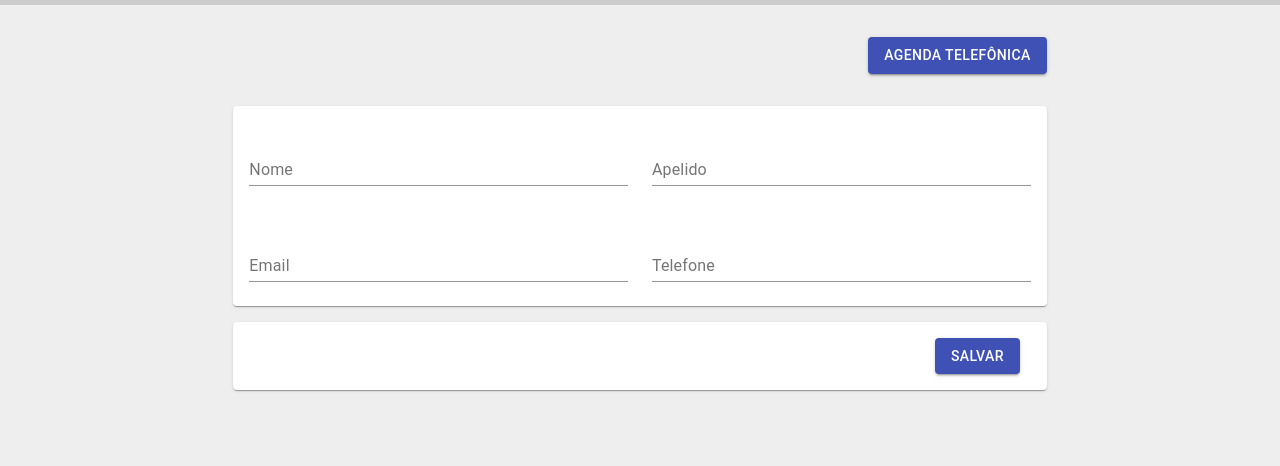
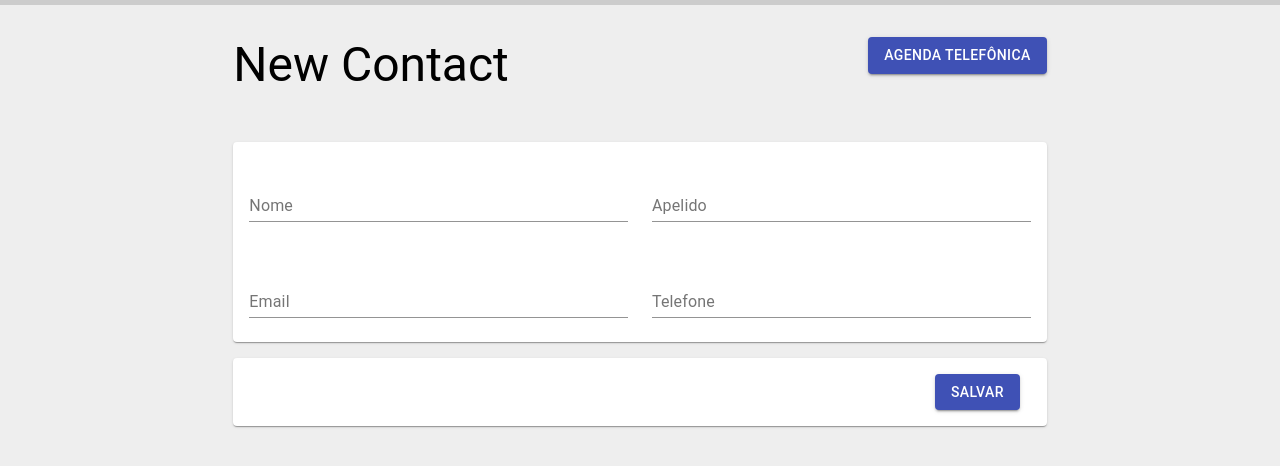
Before and after one commit to neliofrazao/phone-book, a React (Create React App) app: page /new-contact in a window 1280 px wide. Shown: the top 466 px of the page. Built offline with nearby package versions, Linux system fonts and the light colour scheme; the HTML template or start-up script is replaced by a standard one.

Commit message:
refactor(NewContact): add pageTitle and windowPage

```diff
--- a/src/container/NewContact/NewContact.js
+++ b/src/container/NewContact/NewContact.js
@@ -7,6 +7,10 @@ import PhoneBookForm from '../../component/PhoneBookForm'
 import Notification from '../../component/Notification'
 import Loading from '../../component/Loading'
 import phoneBook from  '../../api/PhoneBook/PhoneBook'
+import { windowTitle } from '../../util/constants/constants'
+
+const PAGE_TITLE = 'New Contact'
+const WINDOW_TITLE = `${PAGE_TITLE} ${windowTitle.TITLE}`
 
 class ContactDetail extends Component {
   constructor(props){
@@ -37,7 +41,7 @@ class ContactDetail extends Component {
   render() {
     return (
       <MainTemplate>
-        <AppHeader title="Novo Contato" >
+        <AppHeader pageTitle={PAGE_TITLE}  windowTitle={WINDOW_TITLE} >
           <Button variant="contained" color="primary" onClick={this.handleHistoryBack} >
             Agenda Telefônica
           </Button>
```
